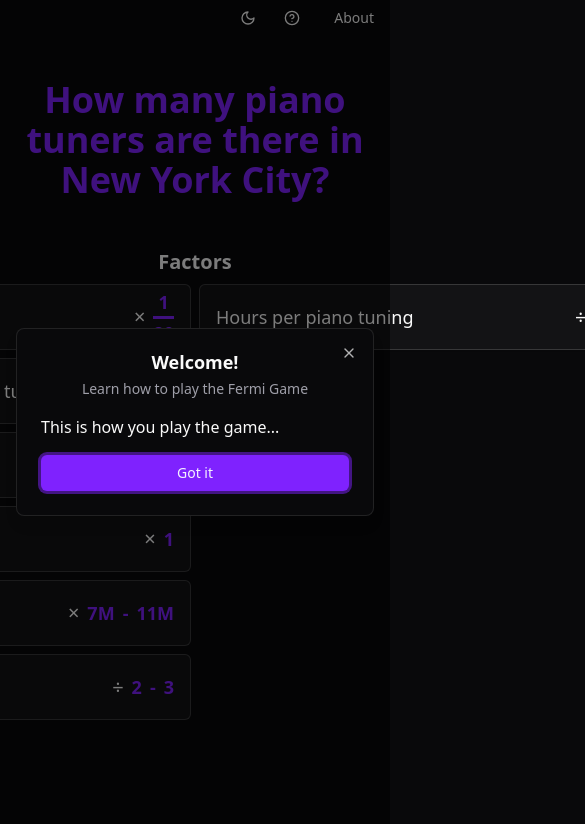
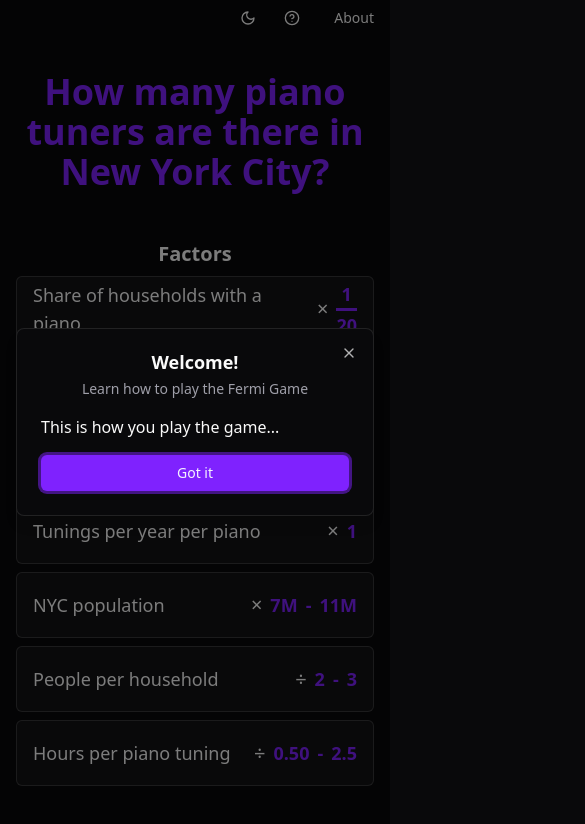
Before and after one commit to andrew-noble/fermi-chain, a React (Vite) app in the folder frontend/: page / in a window 390 px wide. Shown: the top 824 px of the page, 585 px wide, since content can reach past the window. Built offline with nearby package versions, Linux system fonts and the light colour scheme.

Commit message:
layout and responsivity improvements

```diff
--- a/frontend/src/App.tsx
+++ b/frontend/src/App.tsx
@@ -83,7 +83,7 @@
       <TutorialDialog open={tutorialOpen} onOpenChange={setTutorialOpen} />
       <AboutDialog open={aboutOpen} onOpenChange={setAboutOpen} />
 
-      <div className="max-w-4xl w-full mx-auto px-4 py-8 relative min-h-screen flex flex-col">
+      <div className="max-w-4xl w-full mx-auto px-4 py-6 relative min-h-screen flex flex-col">
         <div className="absolute top-0 right-0 flex gap-2">
           <ThemeToggle />
           <Button
@@ -105,14 +105,14 @@
 
           <h2 className="text-xl font-semibold mb-2">Factors</h2>
 
-          <div className="mb-12">
+          <div className="mb-6">
             <FactorBank
               factors={question?.factors || []}
               onAdd={handleAddFactor}
             />
           </div>
 
-          <div className="mb-12">
+          <div className="mb-6">
             <InputArea
               factors={userInput}
               onRemoveFactor={handleRemoveFactor}
--- a/frontend/src/components/FactorBank.tsx
+++ b/frontend/src/components/FactorBank.tsx
@@ -66,12 +66,12 @@
   };
 
   return (
-    <div className="flex flex-col flex-wrap gap-2 h-[500px] w-[1000px]">
+    <div className="flex flex-row flex-wrap gap-2 w-full max-w-[1000px]">
       {factors.map((factor: Factor) => (
         <Button
           key={factor.label}
           variant="outline"
-          className="w-[calc(50%-0.25rem)] px-4 py-8 flex justify-between items-center hover:bg-accent/50 whitespace-normal break-words"
+          className="w-full md:w-[calc(50%-0.25rem)] px-4 py-8 flex justify-between items-center hover:bg-accent/50 whitespace-normal break-words"
           onClick={() => onAdd(factor)}
         >
           {renderFactor(factor)}
--- a/frontend/src/components/input/InputArea.tsx
+++ b/frontend/src/components/input/InputArea.tsx
@@ -56,7 +56,7 @@
           items={factors.map((factor) => factor.id)}
           strategy={rectSortingStrategy}
         >
-          <div className="flex flex-wrap gap-y-4">
+          <div className="flex flex-wrap gap-y-4 justify-center">
             {factors.map((factor, index) => (
               <InputContainer
                 key={factor.id}
--- a/frontend/src/components/input/InputContainer.tsx
+++ b/frontend/src/components/input/InputContainer.tsx
@@ -40,7 +40,7 @@
 
   const renderFactor = () => {
     return (
-      <div className="flex flex-col gap-4">
+      <div className="flex flex-col gap-2">
         <FactorInfoWithLayout factor={factor} />
         {factor.isRanged && (
           <SliderWithLayout
--- a/frontend/src/components/input/InputFactors.tsx
+++ b/frontend/src/components/input/InputFactors.tsx
@@ -17,7 +17,7 @@
  */
 const FactorInfoWithLayout = ({ factor }: FactorInfoWithLayoutProps) => {
   return (
-    <div className="col-span-2 flex items-center justify-center h-20 mb-4">
+    <div className="col-span-2 flex items-center justify-center h-20">
       <div className="flex items-center justify-center">
         {factor.isFraction ? (
           <FractionDisplay factor={factor} textSize={textSize} />
```
